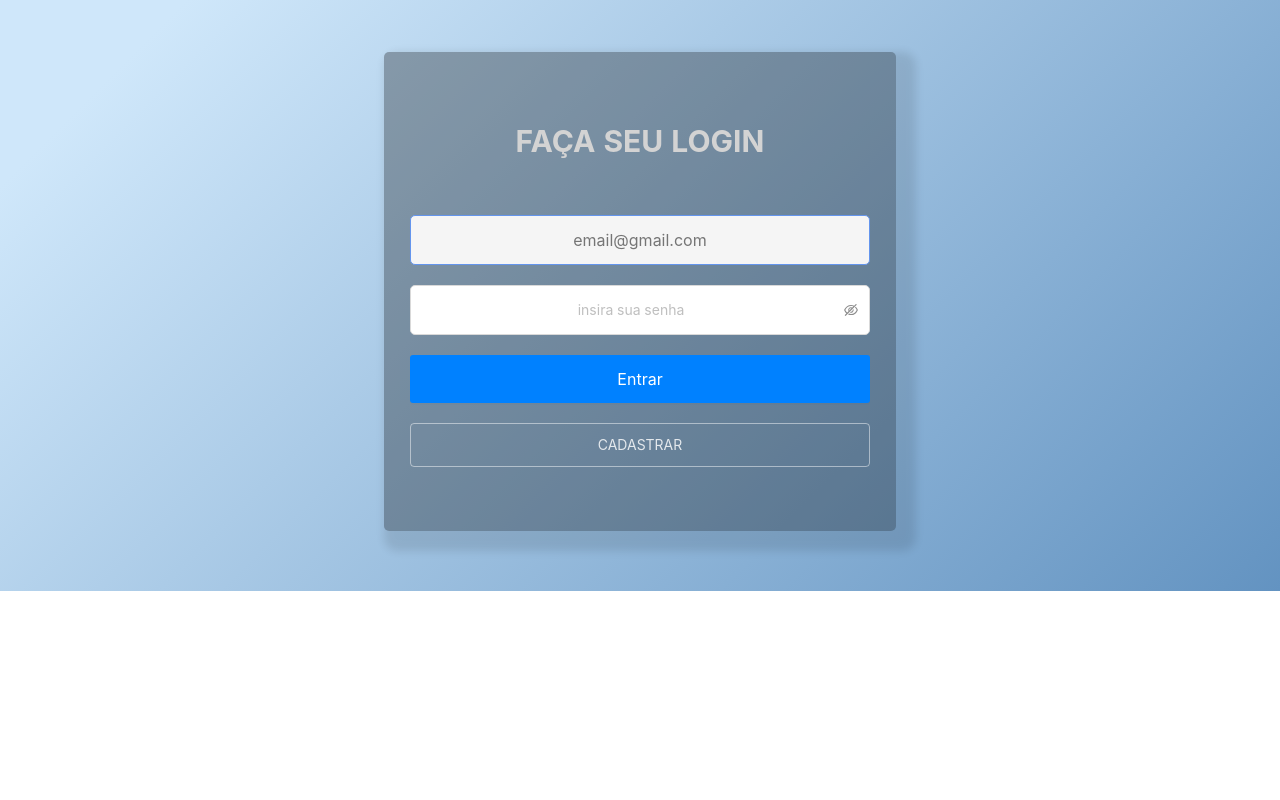
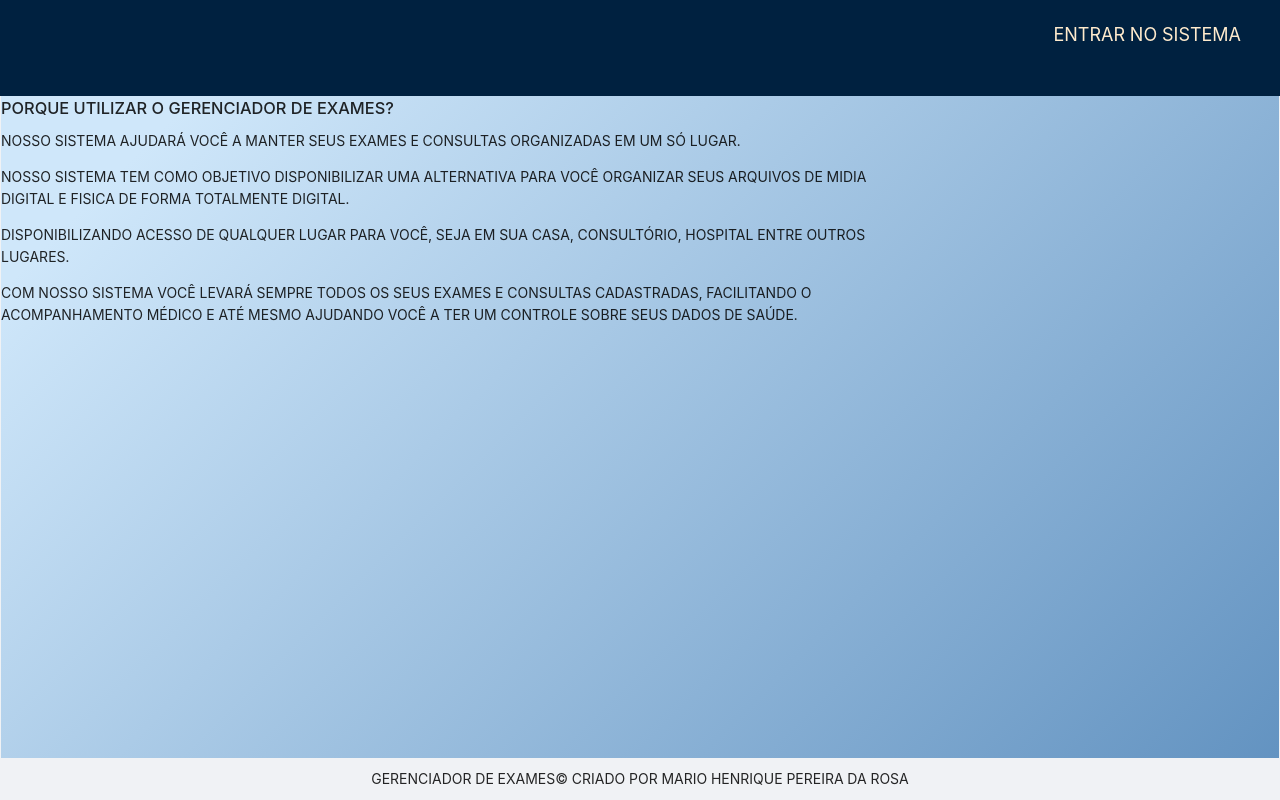
Before and after one commit to MarioHPR/React-Gerenciador, a React (Create React App) app: page /login in a window 1280 px wide. Built offline with nearby package versions, Linux system fonts and the light colour scheme.

Commit message:
ajustes front

```diff
--- a/src/components/header/header.css
+++ b/src/components/header/header.css
@@ -1,5 +1,5 @@
 .site-page-header {
-    background-color:  #001529 !important;
+    background-color:  #002140 !important;
     height: auto;
 }
 
--- a/src/components/header/index.js
+++ b/src/components/header/index.js
@@ -7,7 +7,8 @@ import Menu from '../menu';
 import PerfilUsuario from '../perfil';
 import { MenuOutlined } from '@ant-design/icons';
 
-const Header = () => {
+export default function Header (props) {
+    const { mostrarLogin, btMostrarLogin } = props;
     const history = useHistory();
     const [ visible, setVisible ] = useState(false);
     const deslogar = ( event ) => {
@@ -26,17 +27,15 @@ const Header = () => {
           <Row className='row-header' >
             <Row className='div-top-header'>
               <Col ms={{span:24}} md={{span:8}}>
-                {/* <div className='linkHome'>
-                  <Button  className='menu' onClick={showDrawer}>
-                    <MenuOutlined />
-                  </Button>
-                  <Menu visible={visible} setVisible={setVisible} />
-                </div>             */}
               </Col>
               <Col ms={{span:24}} md={{span:16}}>
                 <div className='bt-basico bt-logout'>
-                  <PerfilUsuario deslogar={deslogar}/>
-                </div>
+                {
+                  btMostrarLogin ?
+                    <p onClick={mostrarLogin}>Entrar no sistema</p> :
+                    <PerfilUsuario deslogar={deslogar}/>
+                }
+               </div>
               </Col>
             </Row>
           </Row>
@@ -44,5 +43,3 @@ const Header = () => {
       </>
     )
   }
-
-  export default Header;
--- a/src/components/perfil/style.css
+++ b/src/components/perfil/style.css
@@ -49,6 +49,7 @@
 
 .link-bt-perfil {
   display: inline-block;
+  text-align: right;
   padding-right: 10px!important;
   color: white!important;
 }
--- a/src/index.js
+++ b/src/index.js
@@ -6,9 +6,7 @@ import "antd/dist/antd.css";
 
 ReactDOM.render(
   <React.StrictMode>
-    <div className="pagina-padrao">
     <App />
-    </div>
   </React.StrictMode>,
   document.getElementById('root')
 );
--- a/src/pages/cadastro/index.js
+++ b/src/pages/cadastro/index.js
@@ -1,15 +1,23 @@
 import React, { useState } from 'react';
+import { Layout} from 'antd';
 import { Link, useHistory } from 'react-router-dom';
 import { FormularioUi, FormularioLocalidadeContato, StepsTest, FormularioContato } from '../../components';
 import { Row, Col, Form, Button } from 'antd';
+import { Header }  from '../../components';
 import './style.css';
 
 import UsuarioApi from '../../models/usuarioApi';
+const { Content, Footer } = Layout;
 
 export default function Cadastro() {
   const history = useHistory();
   const [ step, setStep ] = useState(0);
   const [form] = Form.useForm();
+
+  const [ collapsed2, setCollapsed2 ] = useState(true);
+  const toggleCollapsed = () => {
+    setCollapsed2(!collapsed2);
+  };
 
   const onFinish = values => {
     if(step < 2) {
@@ -34,7 +42,44 @@ export default function Cadastro() {
   }
 
   return (
-    <>
+    // <>
+      // <StepsTest step={step} setStep={setStep}/>
+      // <h2 className='titulo-principal'>Cadastro Usuário:</h2>
+      // <Form useForm={ form } name="validate_other" onFinish={onFinish} initialValues='' >
+      //   <Row>
+      //     <Col xs={{span:24}}>
+      //     { step === 0 &&
+      //       <Col xs={{span:24}}>
+      //         <FormularioUi />
+      //       </Col>
+      //     }
+      //     { step === 1 &&
+      //       <Col xs={{span:24}}>
+      //       <div className="pagina-login">
+      //         <div className="container-form margin-top container-form-infos">
+      //           <FormularioLocalidadeContato etapaAnterior={etapaAnterior}/>
+      //         </div>
+      //       </div>
+      //       </Col>
+      //     }
+      //     { step === 2 &&
+      //       <Col xs={{span:24}}>
+      //         <div className="container-form margin-top container-form-infos">
+      //           <FormularioContato />
+      //           <Link to='/' className='botao-proxima-etapa botao-ir-login'>Ir para o Login</Link>
+      //           <Button type="primary" htmlType="submit" className="botao-proxima-etapa">CADASTRAR</Button>
+      //           <bottom onClick={etapaAnterior} className="botao-etapa-anterior">etapa anterior</bottom>
+      //         </div>
+      //       </Col>
+      //     }
+      //     </Col>
+      //   </Row>
+      // </Form>
+    // </>
+    <Layout style={{ minHeight: '100vh' }}>
+      <Layout className="site-layout">
+        <Header className="site-layout-background" collapsed={ collapsed2 } toggleCollapsed={ toggleCollapsed } />
+          <Content className="pagina-padrao" style={{ margin: '0 1px' }}>
             <StepsTest step={step} setStep={setStep}/>
             <h2 className='titulo-principal'>Cadastro Usuário:</h2>
             <Form useForm={ form } name="validate_other" onFinish={onFinish} initialValues='' >
@@ -67,6 +112,9 @@ export default function Cadastro() {
                 </Col>
               </Row>
             </Form>
-    </>
+          </Content>
+        <Footer style={{ textAlign: 'center' }}>GERENCIADOR DE EXAMES© CRIADO POR MARIO HENRIQUE PEREIRA DA ROSA</Footer>
+      </Layout>
+    </Layout>
   )
 }
--- a/src/pages/instituicoes/index.js
+++ b/src/pages/instituicoes/index.js
@@ -53,7 +53,7 @@ export default function Instituicoes() {
                 {instituicoes !== [] && <TableInstituicaoDados aux={aux} setAux={setAux} message={message} handleDelete={handleDelete}  atualizaTela={atualizaTela} setAtualizaTela={setAtualizaTela} instituicoes={instituicoes}/>}
             </Col>
           </Content>
-          <Footer style={{ textAlign: 'center',height: '10px!important' }}>GERENCIADOR DE EXAMES© CRIADO POR MARIO HENRIQUE PEREIRA DA ROSA</Footer>
+          <Footer style={{ textAlign: 'center' }}>GERENCIADOR DE EXAMES© CRIADO POR MARIO HENRIQUE PEREIRA DA ROSA</Footer>
         </Layout>
       </Layout>
     </>
--- a/src/pages/login/index.js
+++ b/src/pages/login/index.js
@@ -1,26 +1,48 @@
-import React, { Component } from 'react';
+import React, { useState } from 'react';
+import { Layout, Row} from 'antd';
+import { Header, LoginUi }  from '../../components';
+import './login.css';
+import { Col } from 'antd';
 
-import { LoginUi }  from '../../components';
-import './login.css';
-import { Row, Col } from 'antd';
+const { Content, Footer } = Layout;
+export default function Login() {
+  const [flg, setFlg ] = useState(true);
+  const [ collapsed2, setCollapsed2 ] = useState(false);
+  const toggleCollapsed = () => {
+    setCollapsed2(!collapsed2);
+  };
 
-export default class Login extends Component {
+  const mostrarLogin = () => {
+    console.log("entroudadasda")
+    let aux = !flg;
+    setFlg(aux);
+  }
 
-  render(){
-    return (
-      <>
-        <div className="pagina-padrao">
+  return (
+    <Layout style={{ minHeight: '100vh' }}>
+      <Layout className="site-layout">
+        <Header className="site-layout-background" collapsed={ collapsed2 } toggleCollapsed={ toggleCollapsed } mostrarLogin={mostrarLogin} btMostrarLogin={true} />
+        <Content className="pagina-padrao" style={{ margin: '0 1px' }}>
           <Row>
-            <Col xs={ { span: 24 } }>
-              <div className="login">
+            <Col ms={{span:24}} md={{span:17}}>
+              <h3>Porque utilizar o gerenciador de exames?</h3>
+              <p>Nosso sistema ajudará você a manter seus exames e consultas organizadas em um só lugar.</p>
+              <p>Nosso sistema tem como objetivo disponibilizar uma alternativa para você organizar seus arquivos de midia digital e fisica de forma     totalmente digital.</p>
+              <p>Disponibilizando acesso de qualquer lugar para você, seja em sua casa, consultório, hospital entre outros lugares.</p>
+              <p>Com nosso sistema você levará sempre todos os seus exames e consultas cadastradas, facilitando o acompanhamento médico e até mesmo ajudando você a ter um controle sobre seus dados de saúde.</p>
+            </Col>
+            <Col ms={{span:24}} md={ { span: 7 } }>
+              <div className="login" hidden={flg ? true : false}>
                 <div className="layout-login">
                   <LoginUi />
                 </div>
               </div>
             </Col>
           </Row>
-        </div>
-      </>
-    )
-  };
+        </Content>
+        <Footer style={{ textAlign: 'center' }}>GERENCIADOR DE EXAMES© CRIADO POR MARIO HENRIQUE PEREIRA DA ROSA</Footer>
+      </Layout>
+    </Layout>
+  );
+
 }
--- a/src/pages/login/login.css
+++ b/src/pages/login/login.css
@@ -1,5 +1,6 @@
 .layout-login {
-  margin-top: 6.5vh;
+  margin-top: 1vh;
+  width: 100%;
 }
 
 .AppLogin {
@@ -12,8 +13,8 @@
   margin-left: auto;
   margin-right: auto;
   margin-bottom: 60px;
-  width: 40vw;
-  padding: 2vh 2vw 5vw 2vw;
+  width: 100%;
+  padding: 2vw;
   background-color: rgba(0, 0, 0, 0.3);
   border-radius: 5PX;
   box-shadow: 10px 10px 8px 10px rgba(0, 0, 0, 0.1);
@@ -33,10 +34,9 @@
 
 .login h2 {
   color: lightgray;
-  font-size: 30px;
+  font-size: 20px;
   text-align: center;
   font-weight: bold;
-  margin: 50px;
 }
 
 .login .btn-login {
@@ -46,7 +46,6 @@
 }
 
 .login .input-login {
-
   border: 1px solid cornflowerblue;
   padding: 0 15px;
   font-size: 16px;
```
Lines whose indentation alone changed are shown as unchanged.
